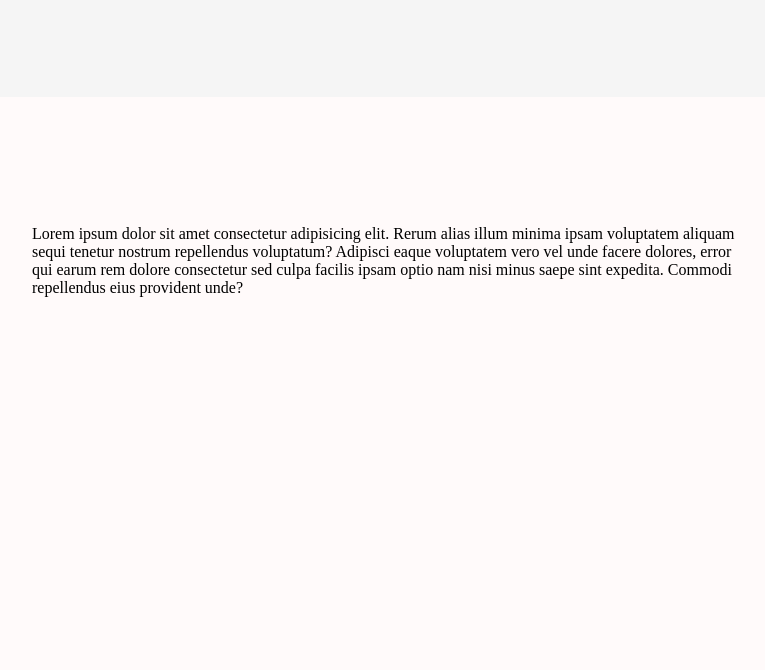
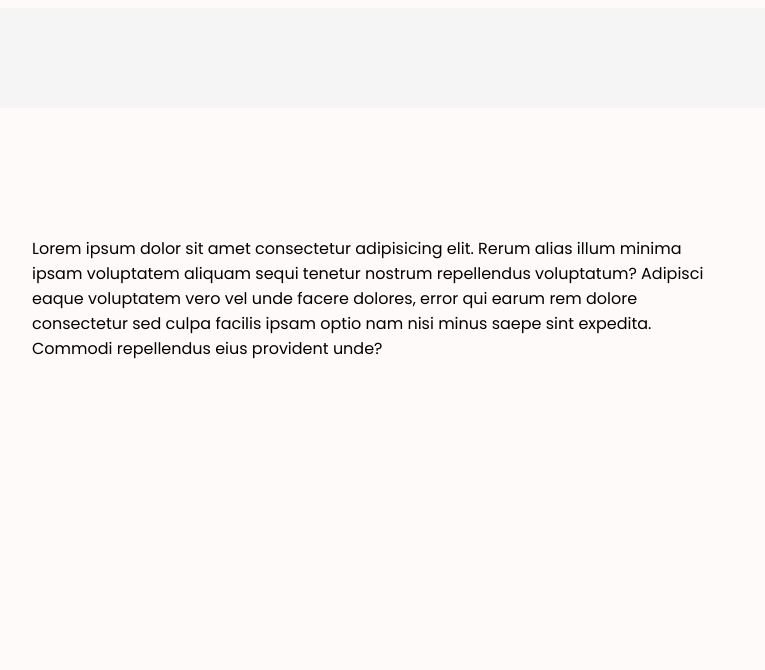
Before and after one commit to michaldudek11/projekt-ogloszenia, a plain HTML site: page Front/index.html in a window 1280 px wide. Shown: the part 130-800 px from the top of the page, without its empty margins (256-1021 px from the left). Drawn offline with Linux system fonts and the light colour scheme; no server answers.

Commit message:
Czcionka Poppins

```diff
--- a/Front/globals.css
+++ b/Front/globals.css
@@ -1,9 +1,12 @@
+@import url('https://fonts.googleapis.com/css2?family=Poppins:wght@400;600;700&display=swap');
+
 * {
   box-sizing: border-box;
   overflow-x: hidden;
 }
 
 body {
+  font-family: Poppins;
   margin: 0;
   min-height: 100vh;
   color: black;
```
